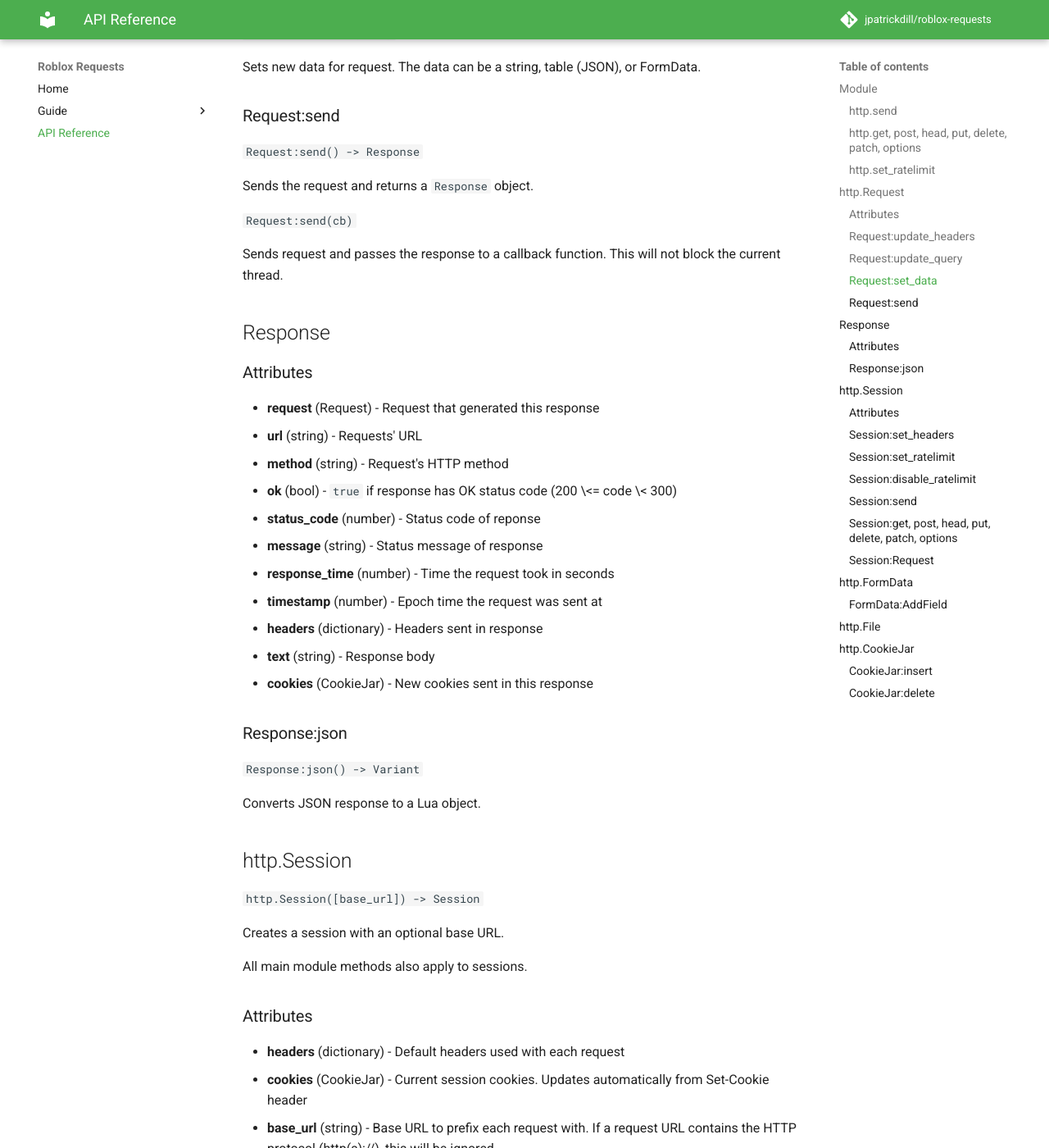
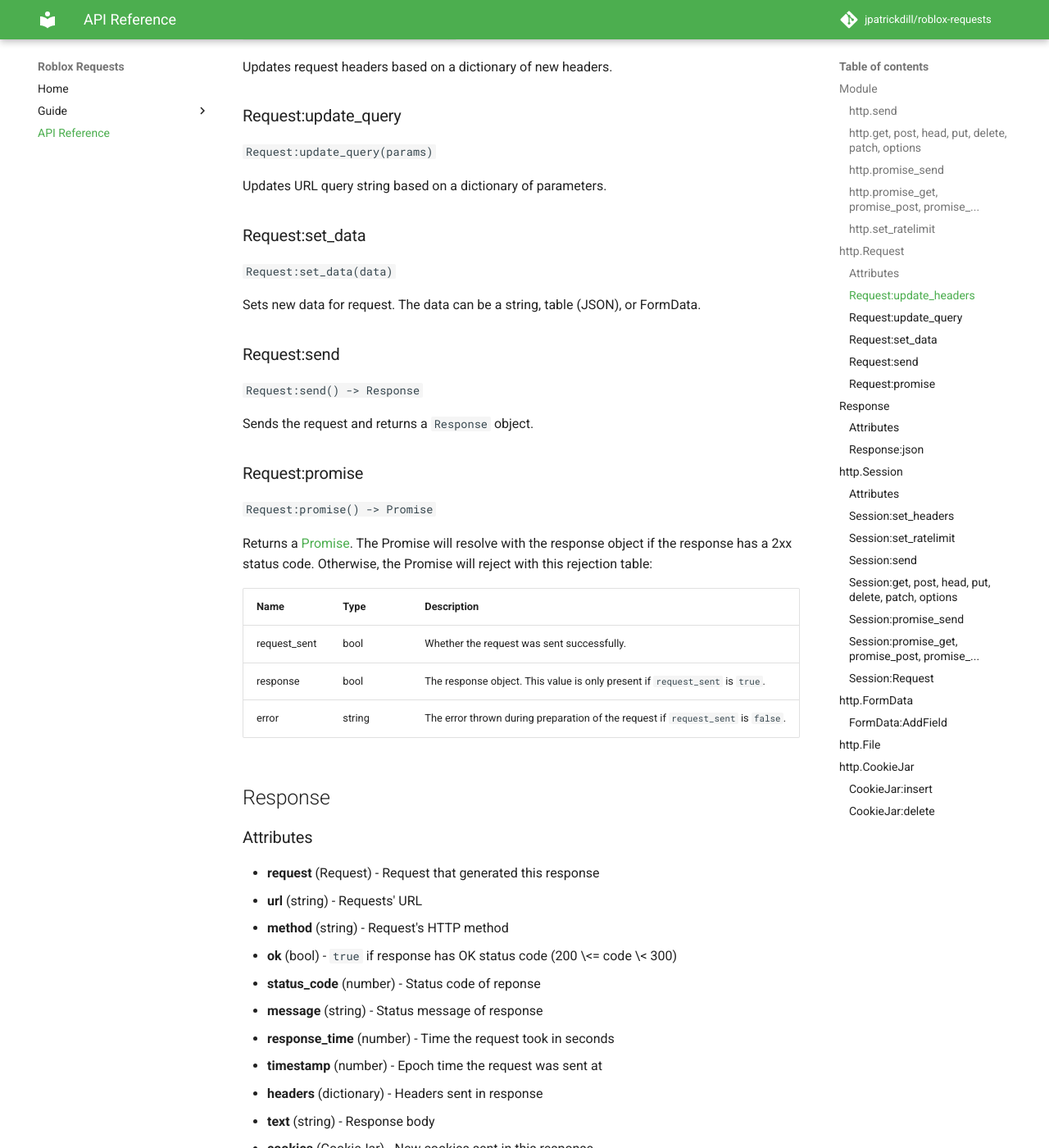
Before and after one commit to pat-dill/roblox-requests, an MkDocs documentation site: the page built from docs/api-reference.md, in a window 1280 px wide and 1400 px high, scrolled down 1872 px. Shown: the whole window at 82% size. Built offline with MkDocs 1.6.1 and Material for MkDocs 9.7.7, drawn with Linux system fonts in a browser that asks for light colours; comment, search, counter and statistics services are not loaded; some of the changed text lies outside the part shown.

Commit message:
Support Promises

```diff
--- a/docs/api-reference.md
+++ b/docs/api-reference.md
@@ -17,13 +17,25 @@ Options:
 | data             | string OR table OR FormData | Data to send in the body of the request. Tables will automatically be encoded as JSON. |
 | cookies          | dictionary OR CookieJar     | Cookies to send with request.                                                          |
 | ignore_ratelimit | bool                        | If true, the rate-limit will be ignored for this request.                              |
-| no_stats         | bool                        | If true, statistics will not be reported for this request.                              |
+| no_stats         | bool                        | If true, statistics will not be reported for this request.                             |
 
 ### http.get, post, head, put, delete, patch, options
 
 `http.get(url, [options]) -> Response`
 
 Shortcut methods for `http.send`.
+
+### http.promise_send
+
+`http.promise_send(method, url, [opts]) -> Promise`
+
+This has the same functionality as `http.send` but returns a Promise.
+
+### http.promise_get, promise_post, promise_...
+
+`http.promise_get(url, [opts]) -> Promise`
+
+Shortcut methods for `http.promise_send`
 
 ### http.set_ratelimit
 
@@ -71,10 +83,19 @@ Sets new data for request. The data can be a string, table (JSON), or FormData.
 
 Sends the request and returns a `Response` object.
 
-`Request:send(cb)`
+### Request:promise
 
-Sends request and passes the response to a callback function. This
-will not block the current thread.
+`Request:promise() -> Promise`
+
+Returns a [Promise](https://eryn.io/roblox-lua-promise/).
+The Promise will resolve with the response object if the response has a 2xx status code. Otherwise, the Promise will reject with this rejection table:
+
+| Name             | Type                        | Description                                                                            |
+|------------------|-----------------------------|----------------------------------------------------------------------------------------|
+| request_sent     | bool                        | Whether the request was sent successfully.                                             |
+| response         | bool                        | The response object. This value is only present if `request_sent` is `true`.           |
+| error            | string                      | The error thrown during preparation of the request if `request_sent` is `false`.       |
+
 
 ## Response
 
@@ -121,18 +142,13 @@ Updates headers dictionary with values of new_headers.
 
 ### Session:set_ratelimit
 
-`Session:set_ratelimit(requests, seconds)`
+`Session:set_ratelimit([requests[, seconds]])`
 
 Sets custom rate-limit for the Session. Requests sent by the session must follow this ratelimit and the global ratelimit.
 
+If no values are provided, this will disable the session ratelimit. This will not disable the global ratelimit.
+
 This can be changed at any time by calling the function again.
-
-### Session:disable_ratelimit
-
-`Session:disable_ratelimit()`
-
-Disables the Session rate-limit if one is set. This will **not** affect the global rate-limit. To make your session
-ignore the global rate-limit, use `session.ignore_ratelimit = true`
 
 ### Session:send
 
@@ -146,6 +162,18 @@ Options specified here will override the session values.
 `Session:get(url, [opts]) -> Response`
 
 Shortcut methods for `Session:send`
+
+### Session:promise_send
+
+`Session:promise_send(method, url, [opts]) -> Promise`
+
+This has the same functionality as `Session:send` but returns a Promise.
+
+### Session:promise_get, promise_post, promise_...
+
+`Session:promise_get(url, [opts]) -> Promise`
+
+Shortcut methods for `Session:promise_send`
 
 ### Session:Request
 
--- a/mkdocs.yml
+++ b/mkdocs.yml
@@ -24,6 +24,7 @@ nav:
     - Installation: guide/installation.md
     - Quickstart: guide/quickstart.md
     - Advanced Usage: guide/advanced.md
+    - Promises: guide/promises.md
   - API Reference: api-reference.md
 
 
```
Also changed, not shown: docs/guide/advanced.md (+3 -3 lines), docs/guide/promises.md (added, +112 -0 lines), docs/guide/quickstart.md (+15 -14 lines), 4 other files.
